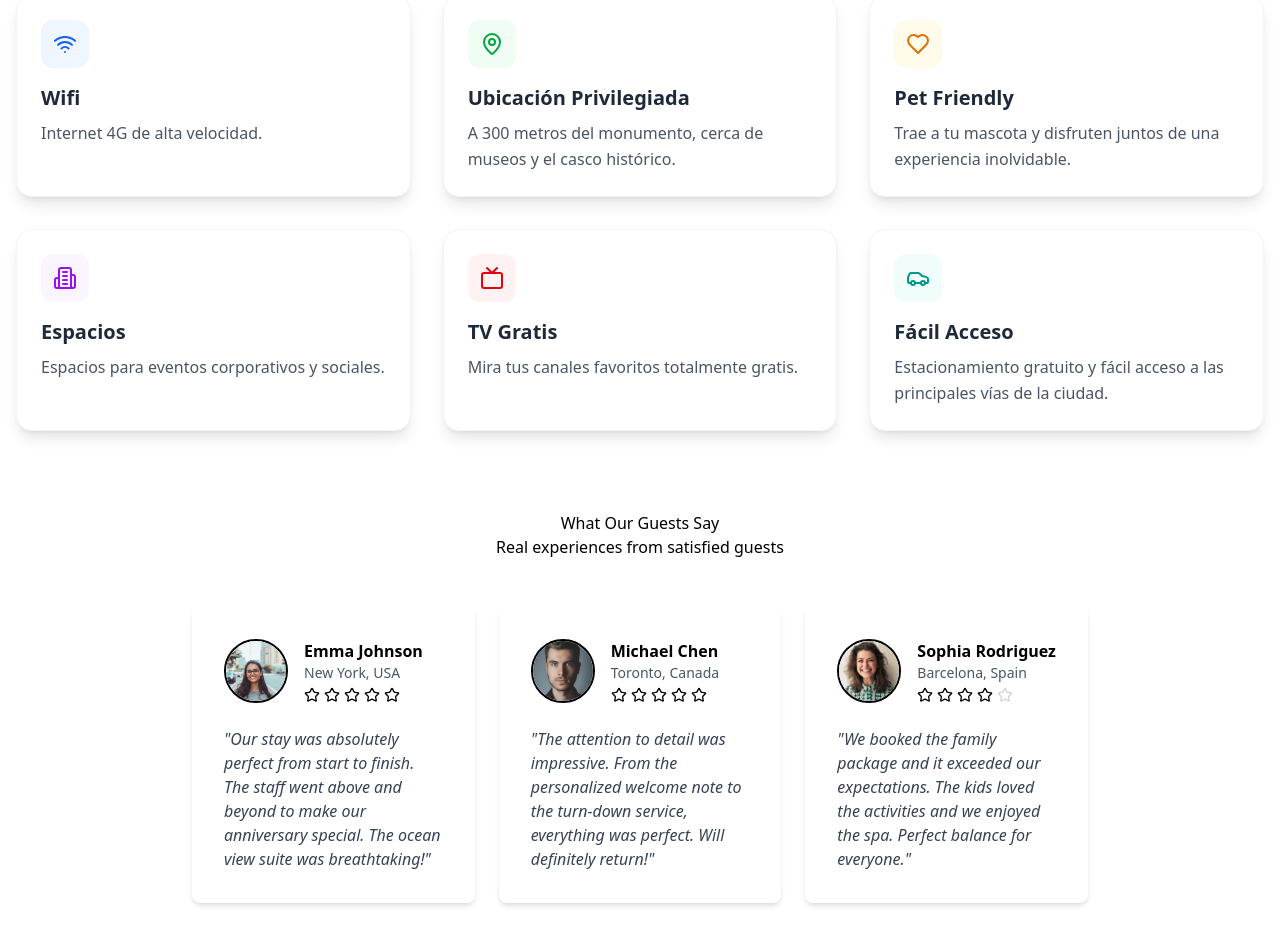
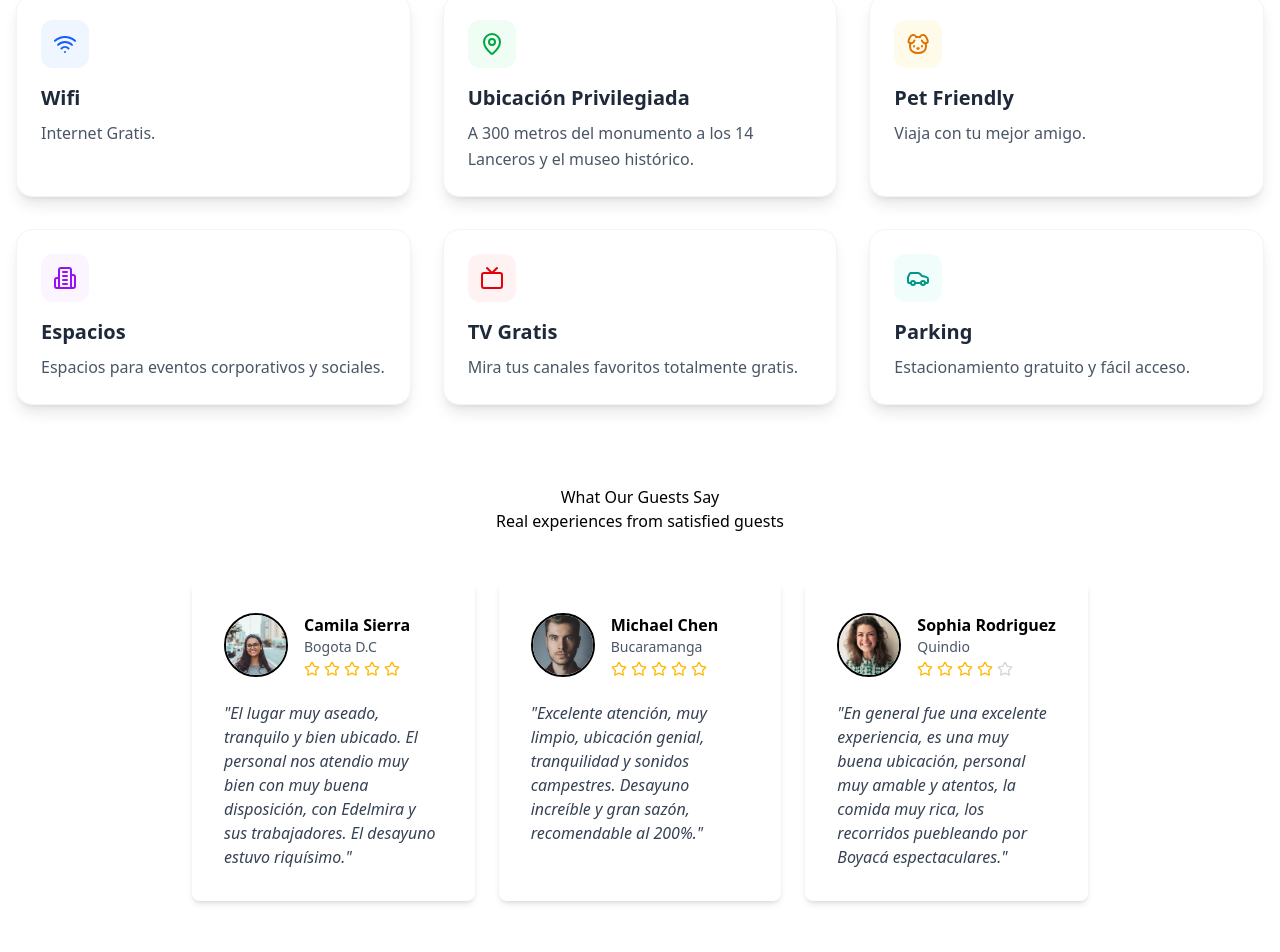
Before and after one commit to diegooo555/right-now, a React (Vite) app: page / in a window 1280 px wide. Shown: the part 1380-2332 px from the top of the page. Built offline with nearby package versions, Linux system fonts and the light colour scheme.

Commit message:
New Testimonials.

```diff
--- a/src/components/home/Testimonials.jsx
+++ b/src/components/home/Testimonials.jsx
@@ -24,7 +24,7 @@ const Testimonial = ({
               <Star
                 key={i}
                 size={16}
-                className={`${i < rating ? 'text-gold-500 fill-gold-500' : 'text-gray-300'} mr-1`}
+                className={`${i < rating ? 'text-amber-400 fill-gold-500' : 'text-gray-300'} mr-1`}
               />
             ))}
           </div>
@@ -39,25 +39,25 @@ const Testimonials = () => {
   const testimonials = [
     {
       id: 1,
-      quote: "Our stay was absolutely perfect from start to finish. The staff went above and beyond to make our anniversary special. The ocean view suite was breathtaking!",
-      author: "Emma Johnson",
-      location: "New York, USA",
+      quote: "El lugar muy aseado, tranquilo y bien ubicado. El personal nos atendio muy bien con muy buena disposición, con Edelmira y sus trabajadores. El desayuno estuvo riquísimo.",
+      author: "Camila Sierra",
+      location: "Bogota D.C",
       image: "/emma.jpeg",
       rating: 5
     },
     {
       id: 2,
-      quote: "The attention to detail was impressive. From the personalized welcome note to the turn-down service, everything was perfect. Will definitely return!",
+      quote: "Excelente atención, muy limpio, ubicación genial, tranquilidad y sonidos campestres. Desayuno increíble y gran sazón, recomendable al 200%.",
       author: "Michael Chen",
-      location: "Toronto, Canada",
+      location: "Bucaramanga",
       image: "/michael.webp",
       rating: 5
     },
     {
       id: 3,
-      quote: "We booked the family package and it exceeded our expectations. The kids loved the activities and we enjoyed the spa. Perfect balance for everyone.",
+      quote: "En general fue una excelente experiencia, es una muy buena ubicación, personal muy amable y atentos, la comida muy rica, los recorridos puebleando por Boyacá espectaculares.",
       author: "Sophia Rodriguez",
-      location: "Barcelona, Spain",
+      location: "Quindio",
       image: "/sofia.jpeg",
       rating: 4
     }
--- a/src/components/hotel/Services.jsx
+++ b/src/components/hotel/Services.jsx
@@ -1,10 +1,10 @@
 import {
   MapPin,
-  Heart,
   Building2,
   Car,
   Wifi,
-  Tv
+  Tv,
+  Dog
 } from "lucide-react";
 
 const Services = () => {
@@ -14,21 +14,21 @@ const Services = () => {
               {
                 icon: Wifi,
                 title: "Wifi",
-                desc: "Internet 4G de alta velocidad.",
+                desc: "Internet Gratis.",
                 bg: "bg-blue-50",
                 iconColor: "text-blue-600",
               },
               {
                 icon: MapPin,
                 title: "Ubicación Privilegiada",
-                desc: "A 300 metros del monumento, cerca de museos y el casco histórico.",
+                desc: "A 300 metros del monumento a los 14 Lanceros y el museo histórico.",
                 bg: "bg-green-50",
                 iconColor: "text-green-600",
               },
               {
-                icon: Heart,
+                icon: Dog,
                 title: "Pet Friendly",
-                desc: "Trae a tu mascota y disfruten juntos de una experiencia inolvidable.",
+                desc: "Viaja con tu mejor amigo.",
                 bg: "bg-amber-50",
                 iconColor: "text-amber-600",
               },
@@ -48,8 +48,8 @@ const Services = () => {
               },
               {
                 icon: Car,
-                title: "Fácil Acceso",
-                desc: "Estacionamiento gratuito y fácil acceso a las principales vías de la ciudad.",
+                title: "Parking",
+                desc: "Estacionamiento gratuito y fácil acceso.",
                 bg: "bg-teal-50",
                 iconColor: "text-teal-600",
               },
```
